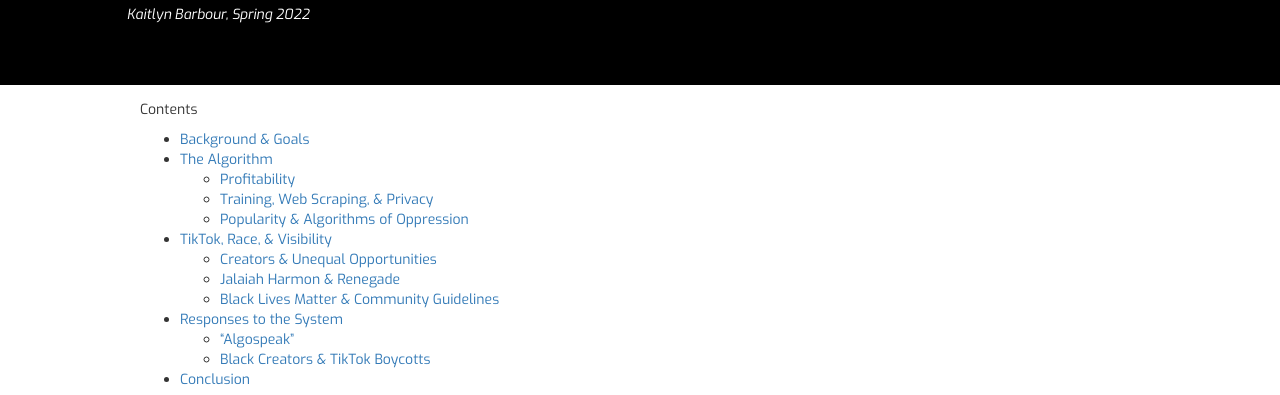
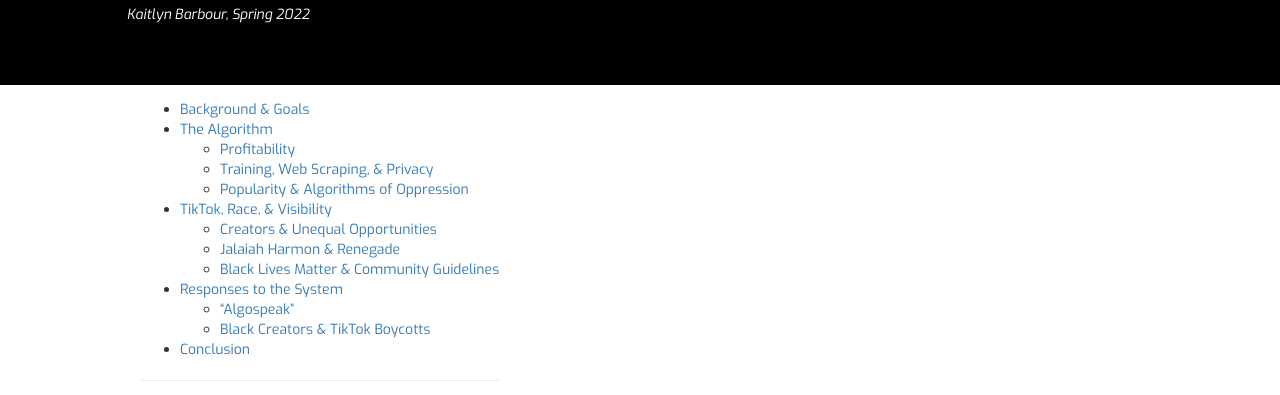
Before and after one commit to kabarbour/tiktok-case-study, a plain HTML site: page index.html in a window 1280 px wide. Shown: the part 405-800 px from the top of the page. Drawn offline with nearby package versions, Linux system fonts and the light colour scheme.

Commit message:
Update index.html

```diff
--- a/index.html
+++ b/index.html
@@ -71,8 +71,6 @@
 <br>
 
 <div id="toc_container">
-    <p class="toc_title">Contents</p>
-
     <ul class="toc_list">
       <li><a href="#section1">Background & Goals</a></li>
       <li><a href="#section2">The Algorithm</a>
@@ -99,6 +97,7 @@
     </ul>
 </div>
 
+	<hr>
 </div>
 
 <div class="bodycontent" id="section1">
```
